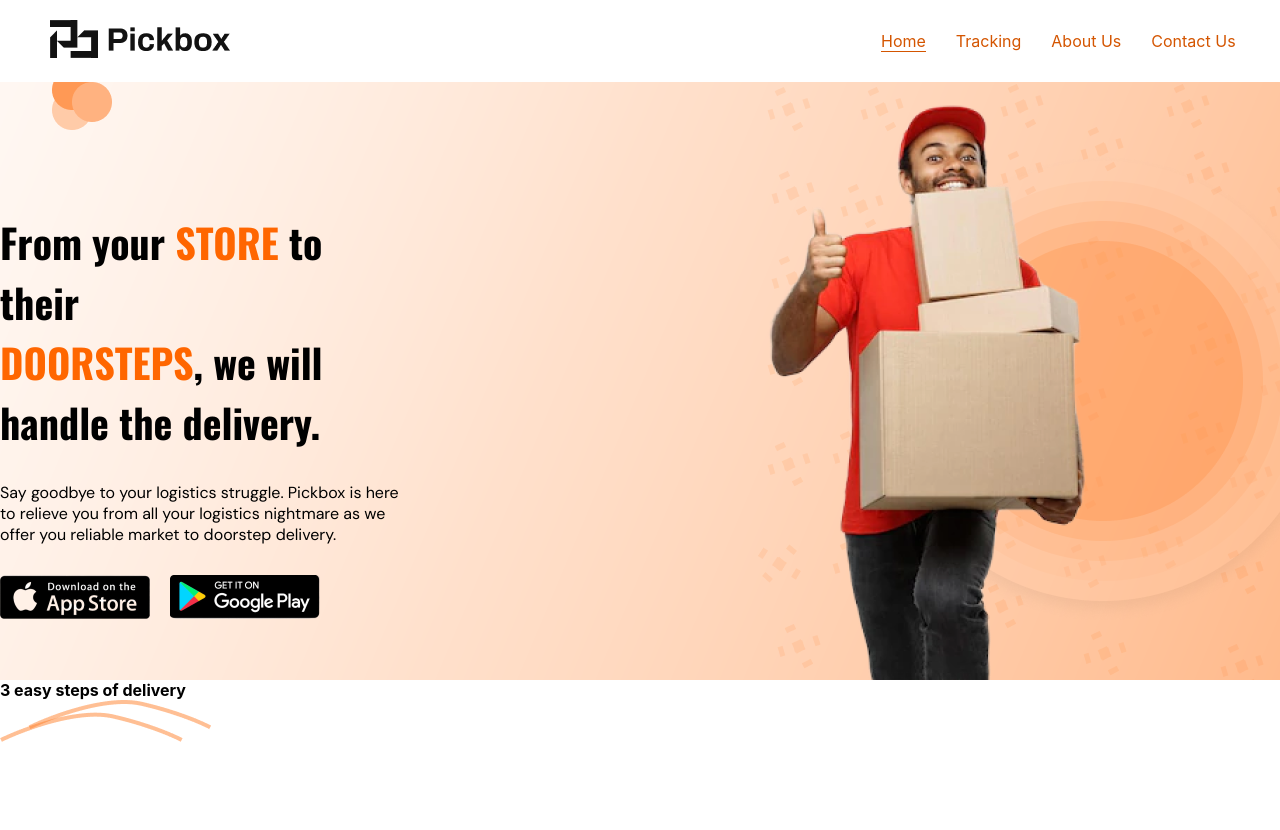
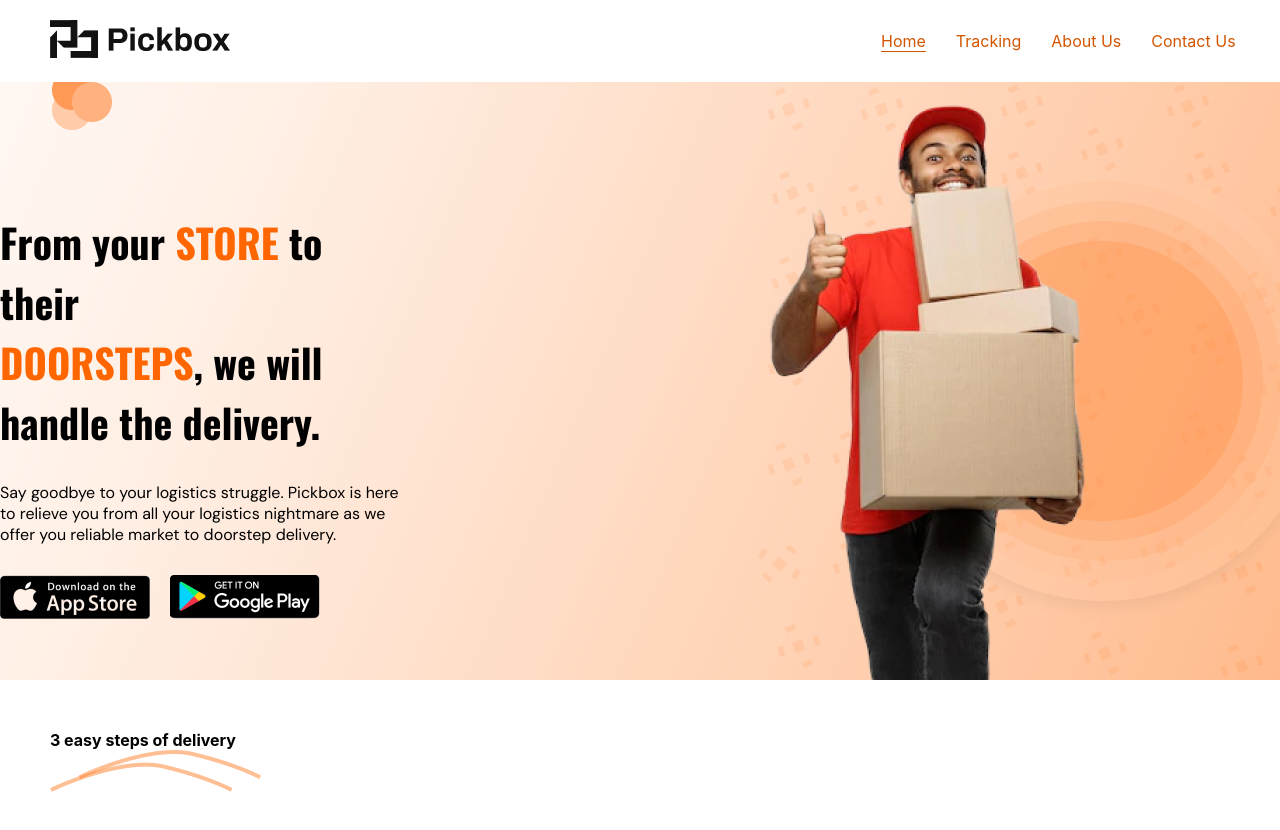
Before and after one commit to Pickbox-Project/Pickbox-frontend, a React (Create React App) app: page / in a window 1280 px wide. Shown: the top 830 px of the page. Before the commit the page ends 800 px from the top, so only its background shows below. Built offline with nearby package versions, Linux system fonts and the light colour scheme.

Commit message:
Started working on the Steps Component

```diff
--- a/src/Components/Steps/Steps.css
+++ b/src/Components/Steps/Steps.css
@@ -0,0 +1,3 @@
+.steps-container{
+    padding: 50px;
+}
```
